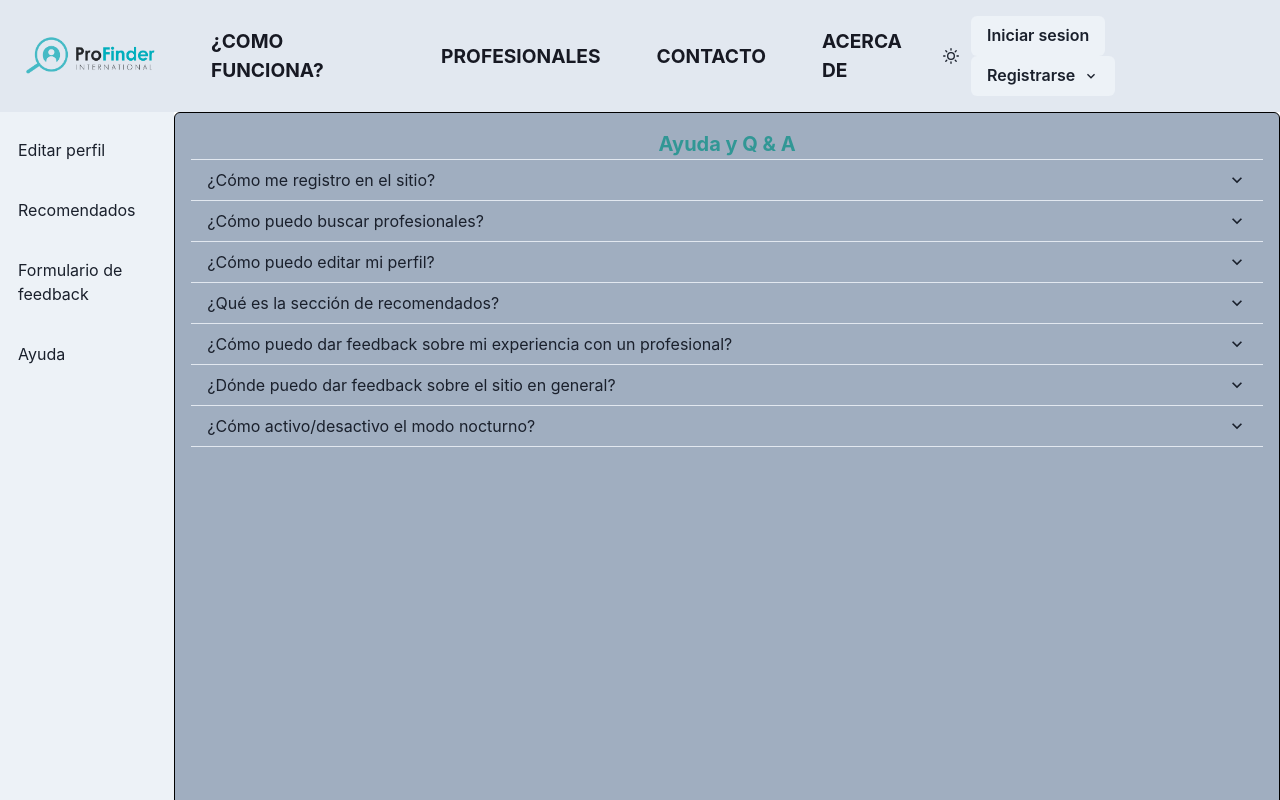
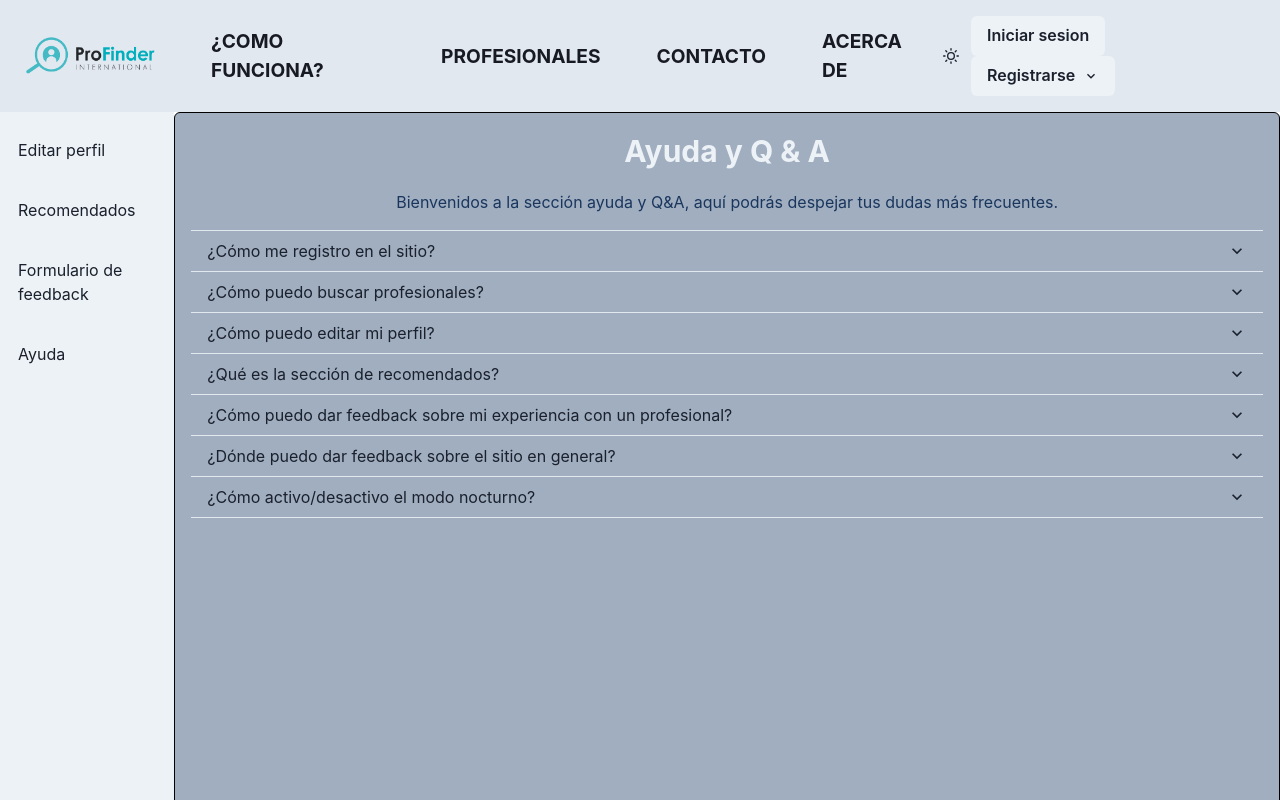
Before and after one commit to JosueEC/Profinder-client, a React (Vite) app: page /dashboardClient/help in a window 1280 px wide. Shown: the top 800 px of the page. Built offline with nearby package versions, Linux system fonts and the light colour scheme.

Commit message:
help y qa

```diff
--- a/src/components/DashboardClient/FeedbackForm/FeedbackForm.jsx
+++ b/src/components/DashboardClient/FeedbackForm/FeedbackForm.jsx
@@ -101,16 +101,16 @@ function FeedbackForm() {
 
   const textColor = useColorModeValue('black', 'white');
   const bgColor = useColorModeValue('gray.500', 'gray.800'); // Fondo: gay.500 en light y gray.900 en dark
-
+  const textColor2 = useColorModeValue('blue.900', 'blue.400');
   return (
     <Center p={4} color={textColor} h="100%" w="100%" bg={bgColor}>
       <Box mx="auto" maxW="5xl" w="100%">
         <Center>
           <VStack as="form" alignItems="center" textAlign="center" onSubmit={handleSubmit} bg={bgColor} color={textColor}>
-            <Heading as="h1" size="2xl" mb={4} color="blue.600">
+            <Heading as="h1" size="2xl" mb={4} color="gray.100">
               ¡Valora tu experiencia con los servicios contratados en el sitio!
             </Heading>
-            <Text mb={4}>
+            <Text mb={4} color={textColor2}>
               En esta sección deberás seleccionar al profesional que prestó los servicios y valorar tu experiencia con ellos.
               Haremos un breve recorrido por el formulario:
             </Text>
--- a/src/components/DashboardClient/HelpClient/HelpClient.jsx
+++ b/src/components/DashboardClient/HelpClient/HelpClient.jsx
@@ -4,11 +4,17 @@ import { Box, Text, Accordion, AccordionItem, AccordionButton, AccordionPanel, A
 const HelpClient = () => {
   const { colorMode } = useColorMode();
   const bgColor = { light: 'gray.400', dark: 'gray.900' };
+  const titleColor = { light: 'gray.100', dark: 'gray.100' };
+  const descriptionColor = { light: 'blue.900', dark: 'blue.400' };
+
 
   return (
     <Box width="100%" bg={bgColor[colorMode]} border="1px solid black" borderRadius="md" p={4}>
-      <Text fontSize="xl" fontWeight="bold" textAlign="center" color="teal.500">
+      <Text fontSize="3xl" fontWeight="bold" textAlign="center" color={titleColor[colorMode]}>
         Ayuda y Q & A
+      </Text>
+      <Text fontSize="md" textAlign="center" color={descriptionColor[colorMode]} my={4}>
+        Bienvenidos a la sección ayuda y Q&A, aquí podrás despejar tus dudas más frecuentes.
       </Text>
       <Accordion allowMultiple maxH={{ base: "60vh", md: "80vh", lg: "none" }}>
         {/* Pregunta 1 */}
```
